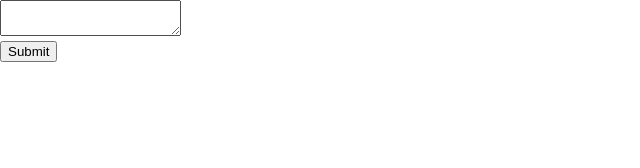
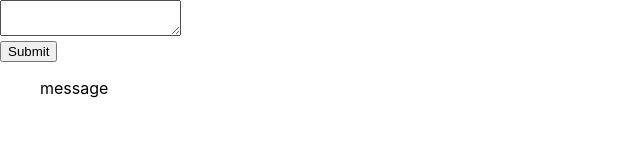
Before and after one commit to jlblumberg/mern-messenger, a React (Create React App) app in the folder frontend/: page / in a window 1280 px wide. Shown: the top 168 px of the page, without its empty margins (0-640 px from the left). Built offline with nearby package versions, Linux system fonts and the light colour scheme.

Commit message:
Add list to MessageApp component

```diff
--- a/frontend/src/App.js
+++ b/frontend/src/App.js
@@ -6,6 +6,7 @@ function MessageApp() {
       <textarea id='message_box'></textarea>
       <br/>
       <button type='submit' name='submit' id='submit'>Submit</button>
+      <ul id='message_list'>message</ul>
     </div>
   );
 }
```
Also changed, not shown: 1 other file (tests, documents, lock files or other folders).
